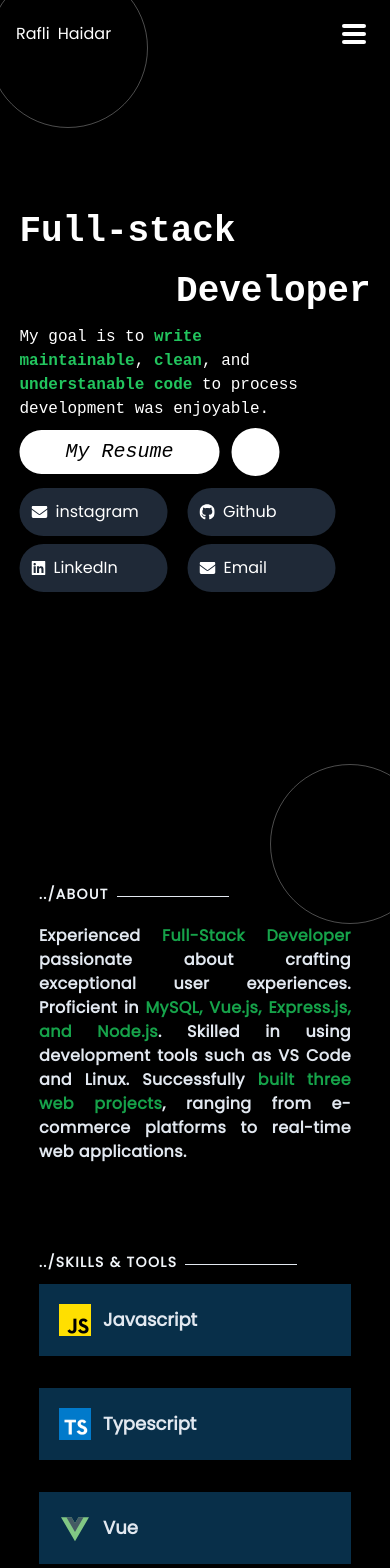
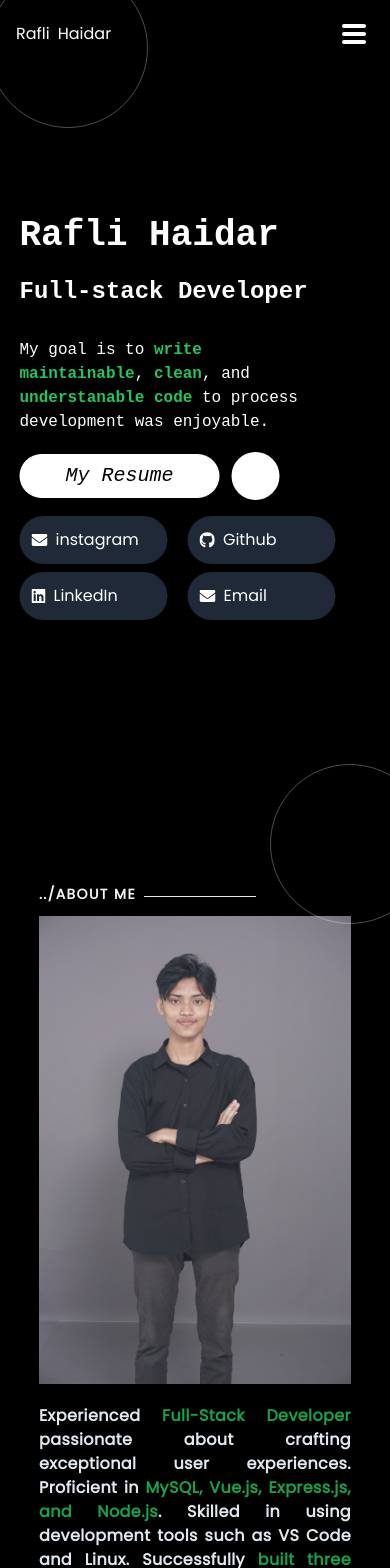
Before and after one commit to raflihaidar/Rafli-website, a Vue app: page / in a window 390 px wide. Shown: the top 1568 px of the page. Built offline with nearby package versions, Linux system fonts and the light colour scheme; some icons are missing.

Commit message:
feat : new hero layout

```diff
--- a/src/views/AboutView.vue
+++ b/src/views/AboutView.vue
@@ -5,11 +5,11 @@
     ></div>
     <div class="w-[80%] h-full mx-auto">
       <section class="text-slate-200 font-bold tracking-wide my-10">
-        <SubTittleComponent name="ABOUT" />
-        <div>
-          <!-- <figure class="md:w-[20%] h-full w-full" v-motion-slide-left>
-            <img src="../assets/img/foto_saya.png" alt="my photo" class="w-full h-full" />
-          </figure> -->
+        <SubTittleComponent name="ABOUT ME" />
+        <div class="flex flex-col lg:flex-row text-justify items-center">
+          <figure class="md:w-[25%] h-full w-full" v-motion-slide-left>
+            <img src="../assets/img/about-me.jpeg" alt="my photo" class="w-full h-full" />
+          </figure>
           <span
             class="md:w-[60%] h-full w-full mt-5 text-justify mx-auto grid gap-y-5"
             v-motion-slide-right
--- a/src/views/EducationView.vue
+++ b/src/views/EducationView.vue
@@ -28,7 +28,6 @@
         >
           <span v-for="(item, index) in certificate" :key="index">
             <div
-              v-motion-pop-visible
               class="relative border-4 mt-3 border-slate-200 cursor-pointer w-full"
               @mouseover="item.isHover = true"
               @mouseleave="item.isHover = false"
--- a/src/views/ExperienceView.vue
+++ b/src/views/ExperienceView.vue
@@ -65,6 +65,7 @@
           </transition>
         </div>
       </section>
+
       <section class="text-white flex flex-col gap-y-5 my-10" v-motion-slide-left>
         <SubTittleComponent name="ACHIVEMENT" />
         <div
@@ -127,6 +128,7 @@
           </transition>
         </div>
       </section>
+
       <section class="text-white flex flex-col gap-y-5 my-10" v-motion-slide-left>
         <SubTittleComponent name="ACTIVITY" />
         <div
--- a/src/views/HomeView.vue
+++ b/src/views/HomeView.vue
@@ -2,35 +2,6 @@
 import { defineAsyncComponent, ref } from 'vue'
 import { Icon } from '@iconify/vue'
 const SocialIcon = defineAsyncComponent(() => import('../components/BaseSocialIcon.vue'))
-
-let stringIndex = 0
-let typedStatus = ref(true)
-const text = ['I am a Web Developer', 'Especially a Full Stack Developer']
-let arrIndex = 0
-let description = ref('')
-
-const typedText = () => {
-  if (stringIndex < text[arrIndex].length) {
-    description.value += text[arrIndex].charAt(stringIndex)
-    stringIndex += 1
-    setTimeout(typedText, 100)
-  } else {
-    typedStatus.value = false
-    setTimeout(eraseText, 2000)
-  }
-}
-
-const eraseText = () => {
-  typedStatus.value = true
-  if (typedStatus.value && description.value != '') {
-    description.value = description.value.substring(0, stringIndex - 1)
-    stringIndex--
-    setTimeout(eraseText, 100)
-  } else {
-    arrIndex = (arrIndex + 1) % text.length
-    setTimeout(typedText, 100)
-  }
-}
 
 const openMyResume = () => {
   window.open(
@@ -38,8 +9,6 @@ const openMyResume = () => {
     '_blank' // <- This is what makes it open in a new window.
   )
 }
-
-typedText()
 </script>
 
 <template>
@@ -47,10 +16,12 @@ typedText()
     <div
       class="w-40 h-40 z-10 md:w-48 md:h-48 rounded-full border border-opacity-30 border-white absolute -left-3 md:botom-10 md:-left-10 -top-8 md:-top-10"
     ></div>
+
     <div
       class="w-40 h-40 z-10 md:w-48 md:h-48 rounded-full border border-opacity-30 border-white absolute -right-10 md:botom-10 -bottom-20 md:-right-20"
     ></div>
-    <main
+
+    <section
       class="absolute md:w-[90%] w-[90%] top-1/2 max-sm:top-[40%] left-1/2 -translate-x-1/2 -translate-y-1/2"
     >
       <header class="w-full flex flex-col gap-y-5 mb-5 text-center lg:text-left font-display">
@@ -58,11 +29,11 @@ typedText()
           <h1
             class="text-white text-4xl md:text-6xl lg:text-9xl font-bold w-auto whitespace-nowrap"
           >
-            Full-stack
+            Rafli Haidar
           </h1>
 
           <div
-            class="w-full flex flex-grow justify-end max-sm:justify-start gap-x-3 items-center max-sm:absolute -bottom-3"
+            class="w-full flex flex-grow justify-end max-sm:justify-start gap-x-3 items-center max-sm:absolute -bottom-10"
           >
             <div
               class="w-[300px] max-sm:w-[200px] bg-white px-3 py-2 font-normal italic text-black rounded-full text-xl max-sm:text-md text-center"
@@ -78,9 +49,9 @@ typedText()
           </div>
         </section>
 
-        <section class="flex lg:justify-between justify-end items-center gap-x-10">
+        <section class="flex lg:justify-between items-center gap-x-10">
           <article
-            class="text-white max-w-[400px] max-sm:w-[90%] left-0 text-md text-left max-sm:absolute top-[45%]"
+            class="text-white max-w-[400px] max-sm:w-[90%] left-0 text-md text-left max-sm:absolute top-1/2"
           >
             <p>
               My goal is to <span class="text-green-500 font-bold">write maintainable</span>,
@@ -89,16 +60,14 @@ typedText()
               development was enjoyable.
             </p>
           </article>
-          <h1
-            class="text-white text-4xl md:text-6xl lg:text-9xl font-bold lg:self-end text-center w-auto"
-          >
-            Developer
+          <h1 class="text-white text-2xl md:text-6xl font-bold lg:self-end w-auto">
+            Full-stack Developer
           </h1>
         </section>
       </header>
 
       <section
-        class="lg:w-full max-sm:relative -bottom-32 w-[90%] gap-x-5 flex max-sm:grid grid-cols-2 gap-y-2 lg:justify-center justify-center mt-12"
+        class="lg:w-full max-sm:relative -bottom-40 left-0 w-[90%] gap-x-5 flex max-sm:grid grid-cols-2 gap-y-2 lg:justify-center justify-center mt-12"
       >
         <span
           class="w-auto flex items-center gap-x-2 text-white bg-gray-800 hover:bg-green-700 transition-colors cursor-pointer rounded-full p-3"
@@ -173,6 +142,6 @@ typedText()
           </SocialIcon>
         </span>
       </section>
-    </main>
+    </section>
   </section>
 </template>
```
Also changed, not shown: src/assets/img/about-me.jpeg (added).
